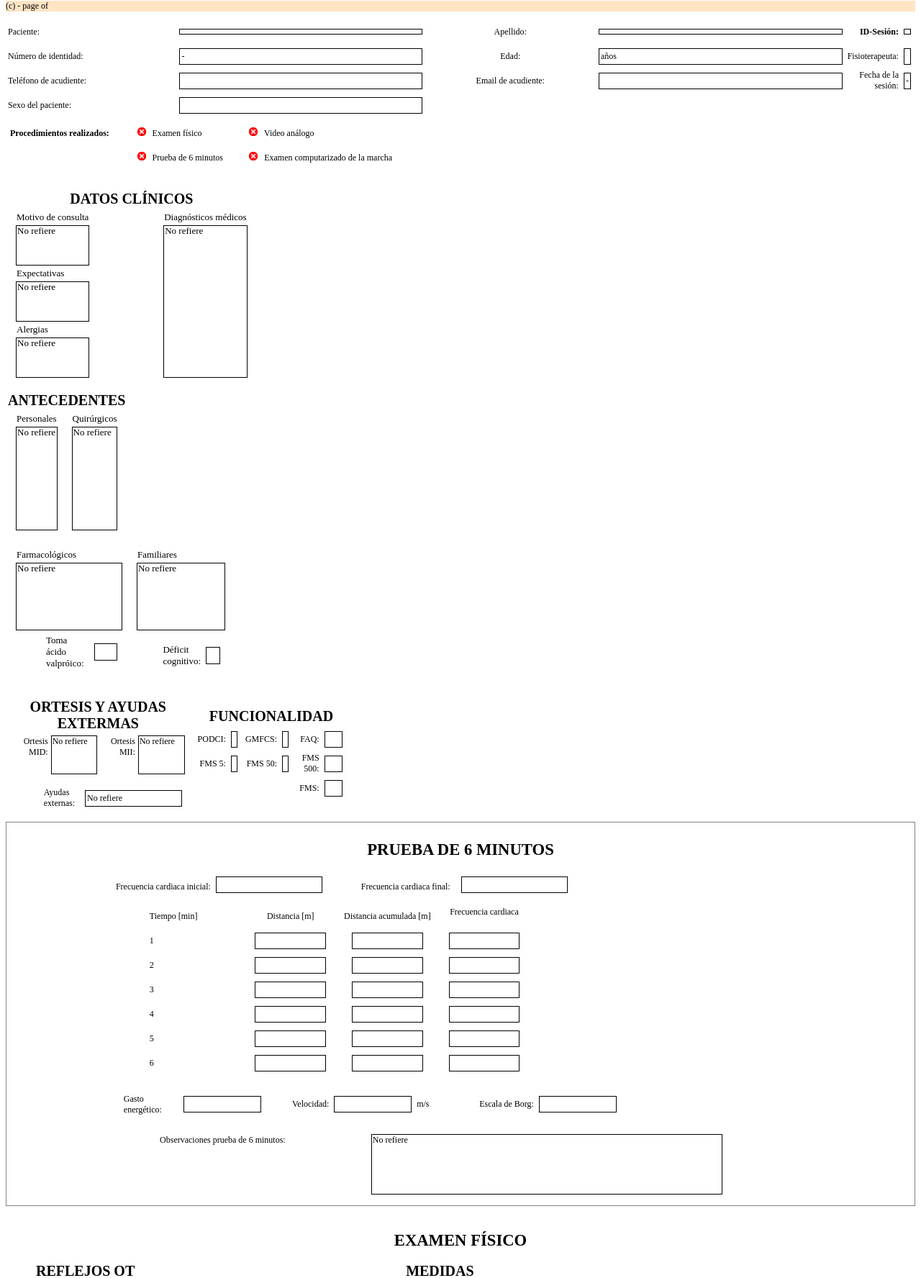
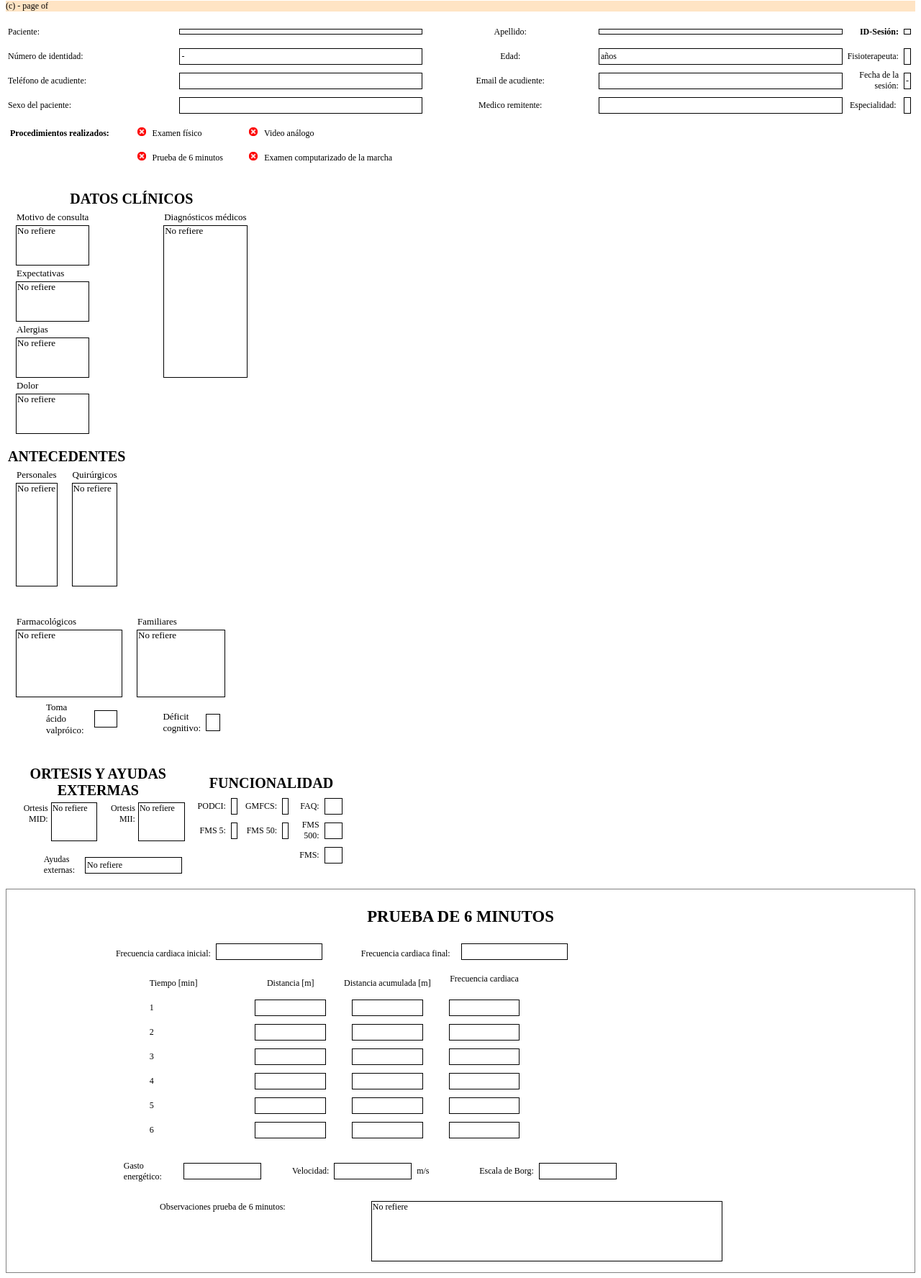
Before and after one commit to AndresJGUTP/marcha_software, a Django app: template templates/session/generate_pdf.html in a window 1280 px wide. Shown: the part 267-2043 px from the top of the page at 72% size. Run offline with Django 4.2, Linux system fonts and the light colour scheme; the template is opened without the code that fills it: most values are stand-ins (such as "Sample title", 1, 10 or a date in 2020); lists and menus that the app fills with data are empty.

Commit message:
(feat) New fields have been added (Sexo, Medico remitente, Especialidad y Dolor) and the order of the PDF has been adjusted as requested. Corrections have also been applied.

```diff
--- a/rest/models/session.py
+++ b/rest/models/session.py
@@ -26,13 +26,15 @@ class Session(models.Model):
     patient_id = models.ForeignKey(Patient, help_text="patient document number", on_delete=models.CASCADE)
     session_date = models.DateTimeField(help_text="Session date", blank=False, null=False)
     physiotherapist_name = models.CharField(help_text ="physiotherapist name", max_length=30, blank=True, null=True)
+    medico_remitente = models.CharField(help_text ="medico remitente", max_length=30, blank=True, null=True)
+    especialidad = models.CharField(help_text ="especialidad", max_length=30, blank=True, null=True)
 
     # DATOS CLÍNICOS
     motivo_consulta = models.CharField(help_text="Motivo de consulta", max_length=255, blank=True, null=True)
     expectativas = models.CharField(help_text="Expectativas", max_length=255, blank=True, null=True)
     alergias = models.CharField(help_text="Alergias", max_length=255, blank=True, null=True, default="-")
     diagnosticos_medicos = models.TextField(help_text="Diagnósticos médicos", blank=True, null=True)
-
+    dolor = models.CharField(help_text ="Dolor", max_length=30, blank=True, null=True)
 
     # ANTECEDENTES
     antecedentes_personales = models.TextField(help_text="Antecedentes personales", blank=True, null=True)
--- a/templates/session/generate_pdf.html
+++ b/templates/session/generate_pdf.html
@@ -66,6 +66,10 @@ PDF - Sesión ID {{ session.id }} - {{ session.patient_id.first_name }} {{ sessi
         <tr class="tr_data">
             <td style="width: 20%; text-align: left;">Sexo del paciente:</td>
             <td style="width: 30%; text-align: left;"><p class="recuadro">{% if session.patient_id.sex %}{{ session.patient_id.get_sex_display  }}{% else %}&nbsp;{% endif %}</p></td>
+            <td style="width: 20%; text-align: center;">Medico remitente:</td>
+            <td style="width: 30%; text-align: left;"><p class="recuadro">{% if session.medico_remitente %}{{ session.medico_remitente }}{% else %}&nbsp;{% endif %}</p></td>
+            <td style="width: 20%; text-align: center;">Especialidad:</td>
+            <td style="width: 30%; text-align: left;"><p class="recuadro">{% if session.especialidad %}{{ session.especialidad }}{% else %}&nbsp;{% endif %}</p></td>
         </tr>
 
 </div>
@@ -145,6 +149,8 @@ PDF - Sesión ID {{ session.id }} - {{ session.patient_id.first_name }} {{ sessi
 
                     <tr class="label_textarea" style="padding-top: 6px;"><td>Alergias</td></tr>
                     <tr><td class="recuadro text_datos_clinicos_antec">{% if session.alergias %}{{ session.alergias }}{% else %}No refiere{% endif %}</td></tr>
+                    <tr class="label_textarea" style="padding-top: 6px;"><td>Dolor</td></tr>
+                    <tr><td class="recuadro text_datos_clinicos_antec">{% if session.dolor %}{{ session.dolor }}{% else %}No refiere{% endif %}</td></tr>
                 </table>
             </td>
             <td style="padding-left: 7px; padding-right: 10px; vertical-align: top;">
@@ -183,7 +189,14 @@ PDF - Sesión ID {{ session.id }} - {{ session.patient_id.first_name }} {{ sessi
         </tr>
     </table>
 
+    <!-- ---------------------------------------------NEW PAGE------------------------------------------------- -->
+<!-- ----------------------------------------------PAGE 2-------------------------------------------------- -->
+<!-- ------------------------------------------------------------------------------------------------------ -->
 
+    <div>
+        <pdf:nextpage />
+    </div>
+    <br>
     <table class="table_with_caption" style="margin-top: 15px; padding-top: -2px;">
         <tr style="padding-bottom: 10px;">
             <td style="padding-left: 10px; padding-right: 7px; vertical-align: top;">
@@ -220,14 +233,6 @@ PDF - Sesión ID {{ session.id }} - {{ session.patient_id.first_name }} {{ sessi
         </tr>
     </table>
 <div>
-<!-- ---------------------------------------------NEW PAGE------------------------------------------------- -->
-<!-- ----------------------------------------------PAGE 2-------------------------------------------------- -->
-<!-- ------------------------------------------------------------------------------------------------------ -->
-
-<div>
-    <pdf:nextpage />
-</div>
-
 
 <!-- ------------------------------------------------------------------------------------------------------ -->
 
@@ -299,8 +304,8 @@ PDF - Sesión ID {{ session.id }} - {{ session.patient_id.first_name }} {{ sessi
 <div style="border: 1pt solid rgb(130, 130, 130); padding: 10px;">
     <h1 style="text-align: center; font-size: 17pt; font-weight: bold; line-height: auto;">PRUEBA DE 6 MINUTOS</h1>
     <table style=" width: 80%;">  <!-- TABLA - PRUEBA DE 6 MINUTOS -->
-        <tr style="padding: 0;">  <!-- Frecuencia cardiaca -->
-            <td><table><tr class="tr_data" style="height: 35px; padding-bottom: 4px;">
+        <tr style="padding: 5px;">  <!-- Frecuencia cardiaca -->
+            <td><table><tr class="tr_data" style="height: 35px; padding-bottom: 1px;">
                 <td style="width: 15%;"></td>
                 <td style="width: 15%; text-align: left;">Frecuencia cardiaca inicial:</td>
                 <td style="width: 17.5%; padding-bottom: 6px; text-align: center;"><p class="recuadro">{% if session.frec_cardiaca_inicial %}{{ session.frec_cardiaca_inicial }}{% else %}&nbsp;{% endif %}</p></td>
@@ -390,12 +395,12 @@ PDF - Sesión ID {{ session.id }} - {{ session.patient_id.first_name }} {{ sessi
                 </table></td>
         </tr>
         <tr style="height: 15px; padding: 0;"><td></td></tr>
-        <tr style="padding: 0; " > <!-- Observaciones prueba 6 minutos -->
+        <tr style="padding: 0; padding-bottom: 8px;" > <!-- Observaciones prueba 6 minutos -->
             <td>
                 <table>
-                    <tr style="height: 60px; line-height: auto;">
+                    <tr style="height: 60px; line-height: auto; ">
                         <td style="width: 20%;"></td>
-                        <td class="label_text_ortesis" style="width: 30%; text-align: left;">Observaciones prueba de 6 minutos:</td>
+                        <td class="label_text_ortesis" style="width: 30%; text-align: left; padding-left: -2px;">Observaciones prueba de 6 minutos:</td>
                         <td class="recuadro text_ortesis" style="width: 60%; height: 80px; text-align: left;">
                             {% if session.observaciones_prueba_6_min %}{{ session.observaciones_prueba_6_min }}{% else %}No refiere{% endif %}</td>
                         <td style="width: 20%;"></td>
@@ -528,7 +533,7 @@ PDF - Sesión ID {{ session.id }} - {{ session.patient_id.first_name }} {{ sessi
                 </tr>
                 <tr class="tr_dataOb" style="padding: 0; padding-top: 10px;">
                     <td style="text-align: right; width: 30%;">Score Beighton observaciones:</td>
-                    <td colspan="2" style="width: 70%;"><p class="recuadroOb">{% if session.score_beighton_observaciones %}{{ session.score_beighton_observaciones }}{% else %}No refiere{% endif %}</p></td>
+                    <td colspan="2" style="width: 70%;"><p class="recuadroOb">{% if session.score_beighton_observaciones %}{{ session.score_beighton_observaciones }}{% else %}&nbsp;{% endif %}</p></td>
                 </tr>
                 <tr class="tr_data" style="padding: 0;">
                     <td style="text-align: right; width: 30%; padding-top: 5px;">Signos de distonía:</td>
@@ -1093,13 +1098,13 @@ PDF - Sesión ID {{ session.id }} - {{ session.patient_id.first_name }} {{ sessi
                                 </tr>
                                 <tr class="tr_data" style="padding: 0;">
                                     <td style="padding-left: 5px; text-align: left;">Mediopie</td>
-                                    <td style="padding-right: 19px; padding-left: -15px;"><p class="recuadro">{% if session.descr_pie_sin_apoyo_antepie_d %}{{ session.get_descr_pie_sin_apoyo_antepie_d_display }}{% else %}&nbsp;{% endif %}</p></td>
-                                    <td style="padding-left: -9.5px; padding-right: 14px;"><p class="recuadro">{% if session.descr_pie_sin_apoyo_antepie_i %}{{ session.get_descr_pie_sin_apoyo_antepie_i_display }}{% else %}&nbsp;{% endif %}</p></td>
+                                    <td style="padding-right: 19px; padding-left: -15px;"><p class="recuadro">{% if session.descr_pie_sin_apoyo_mediopie_d %}{{ session.get_descr_pie_sin_apoyo_mediopie_d_display }}{% else %}&nbsp;{% endif %}</p></td>
+                                    <td style="padding-left: -9.5px; padding-right: 14px;"><p class="recuadro">{% if session.descr_pie_sin_apoyo_mediopie_i %}{{ session.get_descr_pie_sin_apoyo_mediopie_i_display }}{% else %}&nbsp;{% endif %}</p></td>
                                 </tr>
                                 <tr class="tr_data" style="padding: 0;">
                                     <td style="padding-left: 5px; text-align: left;">Antepie</td>
-                                    <td style="padding-right: 19px; padding-left: -15px;"><p class="recuadro">{% if session.descr_pie_sin_apoyo_tobillo_d %}{{ session.get_descr_pie_sin_apoyo_tobillo_d_display }}{% else %}&nbsp;{% endif %}</p></td>
-                                    <td style="padding-left: -9.5px; padding-right: 14px;"><p class="recuadro">{% if session.descr_pie_sin_apoyo_tobillo_i %}{{ session.get_descr_pie_sin_apoyo_tobillo_i_display }}{% else %}&nbsp;{% endif %}</p></td>
+                                    <td style="padding-right: 19px; padding-left: -15px;"><p class="recuadro">{% if session.descr_pie_sin_apoyo_antepie_d %}{{ session.get_descr_pie_sin_apoyo_antepie_d_display }}{% else %}&nbsp;{% endif %}</p></td>
+                                    <td style="padding-left: -9.5px; padding-right: 14px;"><p class="recuadro">{% if session.descr_pie_sin_apoyo_antepie_i %}{{ session.get_descr_pie_sin_apoyo_antepie_i_display }}{% else %}&nbsp;{% endif %}</p></td>
                                 </tr>
                                 <tr class="tr_data" style="padding: 0;">
                                     <td style="padding-left: 5px; text-align: left;">Hallux</td>
```
